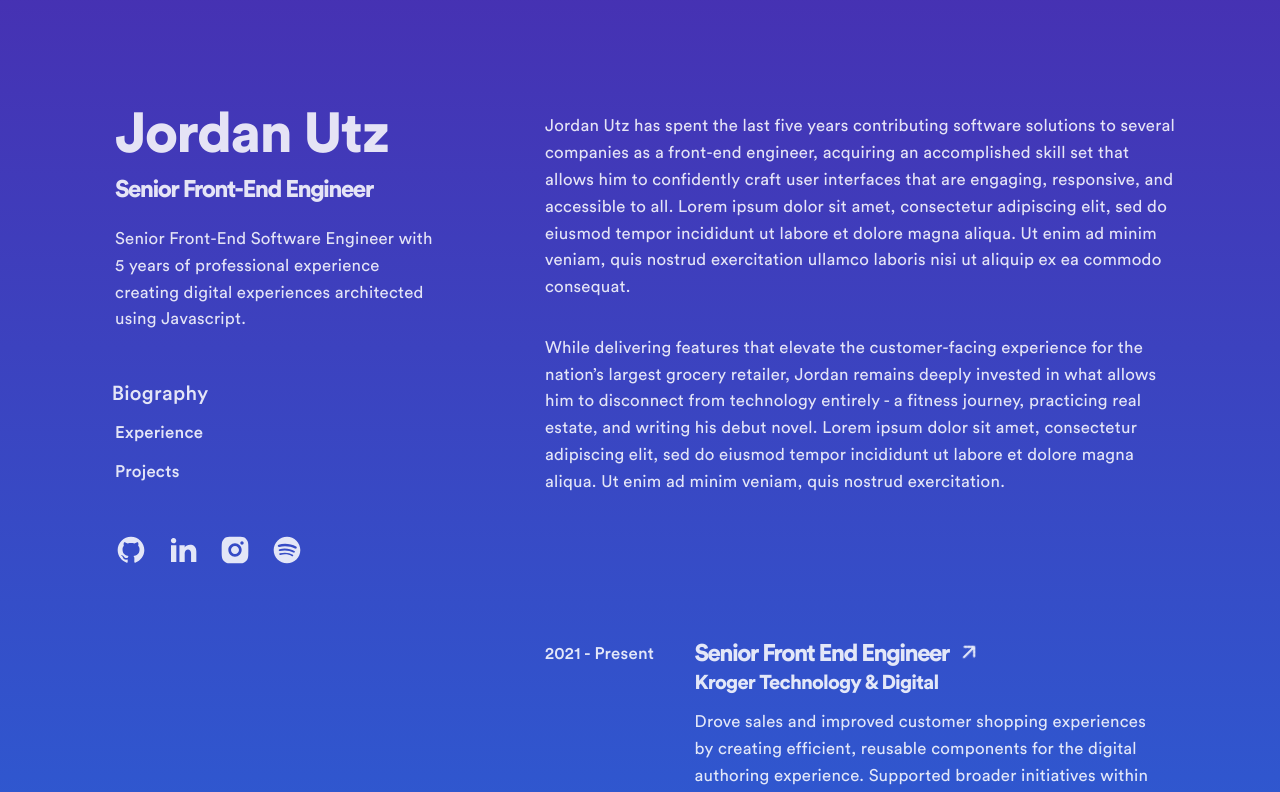
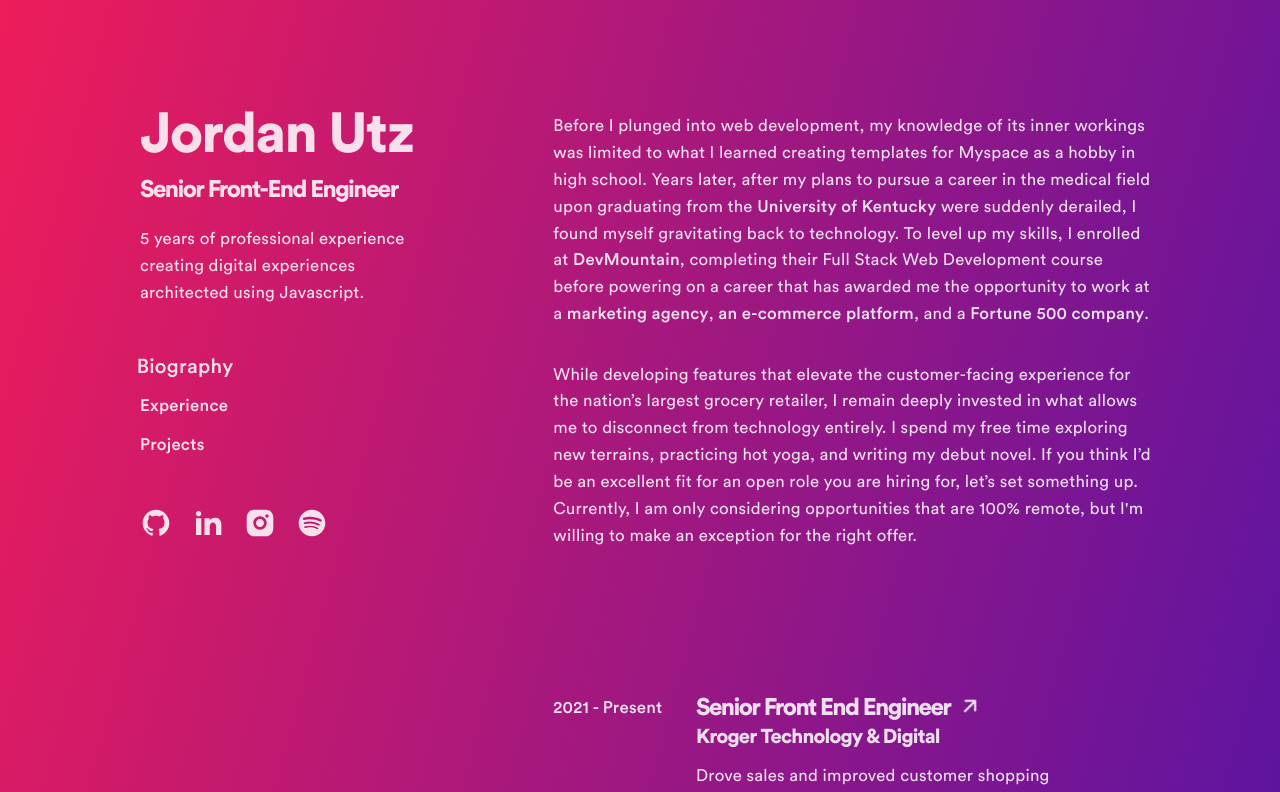
Before and after one commit to jordanutz/jordanutz.com, a React (Vite) app: page / in a window 1280 px wide. Shown: the top 792 px of the page. Built offline with nearby package versions, Linux system fonts and the light colour scheme.

Commit message:
finalize biography. currently working on footer.

```diff
--- a/src/App.tsx
+++ b/src/App.tsx
@@ -26,9 +26,8 @@
           <h1>Jordan Utz</h1>
           <h2>Senior Front-End Engineer</h2>
           <p>
-            Senior Front-End Software Engineer with 5 years of professional
-            experience creating digital experiences architected using
-            Javascript.
+            5 years of professional experience creating digital experiences
+            architected using Javascript.
           </p>
           <Navigation visibleSection={visibleSection} />
           <Social />
@@ -38,6 +37,7 @@
           <Experience setInView={setInView} visibleSection={visibleSection} />
           <Projects setInView={setInView} visibleSection={visibleSection} />
         </main>
+        <footer>Test</footer>
       </div>
     </div>
   );
--- a/src/components/Biography.tsx
+++ b/src/components/Biography.tsx
@@ -1,5 +1,6 @@
 import { InView } from "react-intersection-observer";
 import { ObservedComponent } from "../types";
+import { Anchor } from "./";
 
 export function Biography(props: ObservedComponent) {
   const key = "biography";
@@ -16,24 +17,44 @@
           >
             <h3>About</h3>
             <p>
-              Jordan Utz has spent the last five years contributing software
-              solutions to several companies as a front-end engineer, acquiring
-              an accomplished skill set that allows him to confidently craft
-              user interfaces that are engaging, responsive, and accessible to
-              all. Lorem ipsum dolor sit amet, consectetur adipiscing elit, sed
-              do eiusmod tempor incididunt ut labore et dolore magna aliqua. Ut
-              enim ad minim veniam, quis nostrud exercitation ullamco laboris
-              nisi ut aliquip ex ea commodo consequat.
+              Before I plunged into web development, my knowledge of its inner
+              workings was limited to what I learned creating templates for
+              Myspace as a hobby in high school. Years later, after my plans to
+              pursue a career in the medical field upon graduating from the{" "}
+              <Anchor href="https://www.uky.edu/" isExternal>
+                University of Kentucky{" "}
+              </Anchor>{" "}
+              were suddenly derailed, I found myself gravitating back to
+              technology. To level up my skills, I enrolled at{" "}
+              <Anchor href="https://www.devmountain.com" isExternal>
+                DevMountain
+              </Anchor>
+              , completing their Full Stack Web Development course before
+              powering on a career that has awarded me the opportunity to work
+              at a{" "}
+              <Anchor href="https://www.elinkdesign.com/" isExternal>
+                marketing agency
+              </Anchor>
+              ,{" "}
+              <Anchor href="https://www.webstaurantstore.com/" isExternal>
+                an e-commerce platform
+              </Anchor>
+              , and a{" "}
+              <Anchor href="https://www.kroger.com" isExternal>
+                Fortune 500 company
+              </Anchor>
+              .
             </p>
             <p>
-              While delivering features that elevate the customer-facing
-              experience for the nation’s largest grocery retailer, Jordan
-              remains deeply invested in what allows him to disconnect from
-              technology entirely - a fitness journey, practicing real estate,
-              and writing his debut novel. Lorem ipsum dolor sit amet,
-              consectetur adipiscing elit, sed do eiusmod tempor incididunt ut
-              labore et dolore magna aliqua. Ut enim ad minim veniam, quis
-              nostrud exercitation.{" "}
+              While developing features that elevate the customer-facing
+              experience for the nation’s largest grocery retailer, I remain
+              deeply invested in what allows me to disconnect from technology
+              entirely. I spend my free time exploring new terrains, practicing
+              hot yoga, and writing my debut novel. If you think I’d be an
+              excellent fit for an open role you are hiring for, let’s set
+              something up. Currently, I am only considering opportunities that
+              are 100% remote, but I'm willing to make an exception for the
+              right offer.{" "}
             </p>
           </section>
         );
--- a/src/styles/biography.css
+++ b/src/styles/biography.css
@@ -6,4 +6,8 @@
   @media (min-width: 641px) {
     padding: 6.5rem 1rem 0 1rem;
   }
+
+  a {
+    font-family: var(--tertiary-font);
+  }
 }
--- a/src/styles/cover.css
+++ b/src/styles/cover.css
@@ -1,9 +1,10 @@
 .cover {
   position: relative;
+  content: "";
   min-height: 100vh;
   display: flex;
-  background: linear-gradient(180deg, #1f07a3d3, #187eec, #ab17a6);
   color: var(--text-color);
+  background: linear-gradient(-75deg, #0c03bff2, #ed1656f8);
 
   > div {
     width: 100%;
@@ -12,7 +13,7 @@
       display: grid;
       grid-template-columns: 1fr 2fr;
       grid-gap: 6rem;
-      max-width: 1050px;
+      max-width: 1000px;
       margin: 0 auto;
     }
   }
--- a/src/styles/tag.css
+++ b/src/styles/tag.css
@@ -1,12 +1,11 @@
 .tag {
   padding: 0.25rem 0.75rem;
   font-family: var(--tertiary-font);
-  box-shadow: 0 1px 3px 0 rgb(0 0 0 / 0.1), 0 1px 2px -1px rgb(0 0 0 / 0.1);
   color: var(--accent-text-color);
-  background: rgba(200, 215, 254, 0.299);
-  border-radius: 0.5rem;
+  background: rgba(200, 215, 254, 0.126);
+  border-radius: 0.75rem;
   box-shadow: 0 4px 30px rgba(0, 0, 0, 0.1);
   backdrop-filter: blur(6.5px);
   -webkit-backdrop-filter: blur(6.5px);
-  border: 1px solid rgba(255, 255, 255, 0.3);
+  border: 1px solid rgba(36, 43, 109, 0.272);
 }
```
